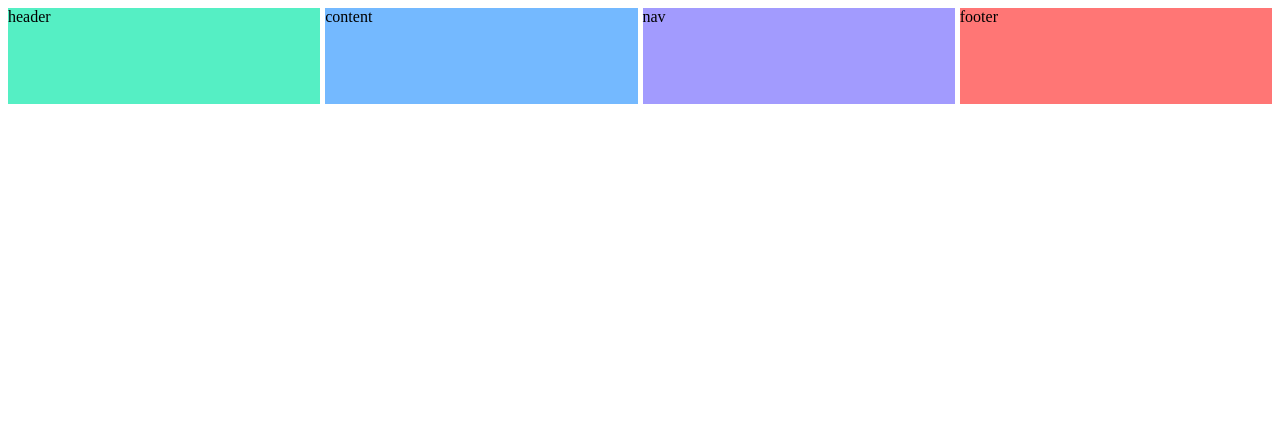
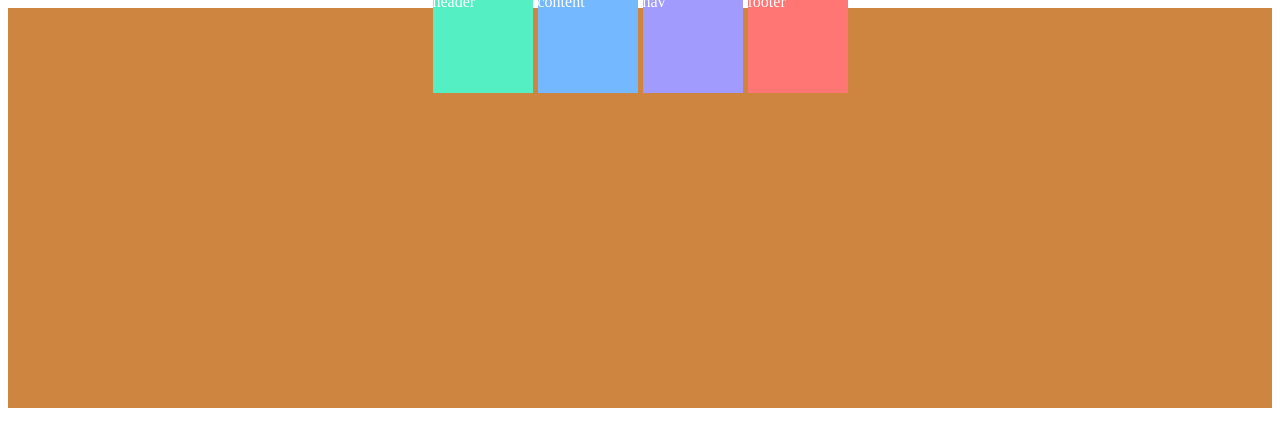
Before and after one commit to hshine1226/grid-practice, a plain HTML site: page index.html in a window 1280 px wide. Drawn offline with Linux system fonts and the light colour scheme.

Commit message:
Place Content align-content, justify-content는 박스 전체를 움직이게 해주는 속성이다. 그리고 이 두개를 한 줄에 쓸 수 있게 하는 것이 place-content이다.

```diff
--- a/style.css
+++ b/style.css
@@ -1,14 +1,16 @@
 .grid {
+  background: peru;
+  color: white;
   display: grid;
   gap: 5px;
   /* row의 1fr을 지정해주려면 높이가 필요하다.
   50vh -> 화면의 절반을 높이로 지정한다.*/
   height: 50vh;
-  grid-template-rows: repeat(4, 1fr);
-  grid-template-columns: repeat(4, 1fr);
-  /* grid의 justify-items과 align-items의 기본값은 strech이다. */
-  /* place-items는 align-items와 justify-items를 한 번에 쓰게 해주는 shortcut이다. */
-  align-items: stretch;
+  grid-template-rows: repeat(4, 100px);
+  grid-template-columns: repeat(4, 100px);
+  justify-content: center;
+  align-content: center;
+  place-content: end center;
 }
 .header {
   background: #55efc4;
```
